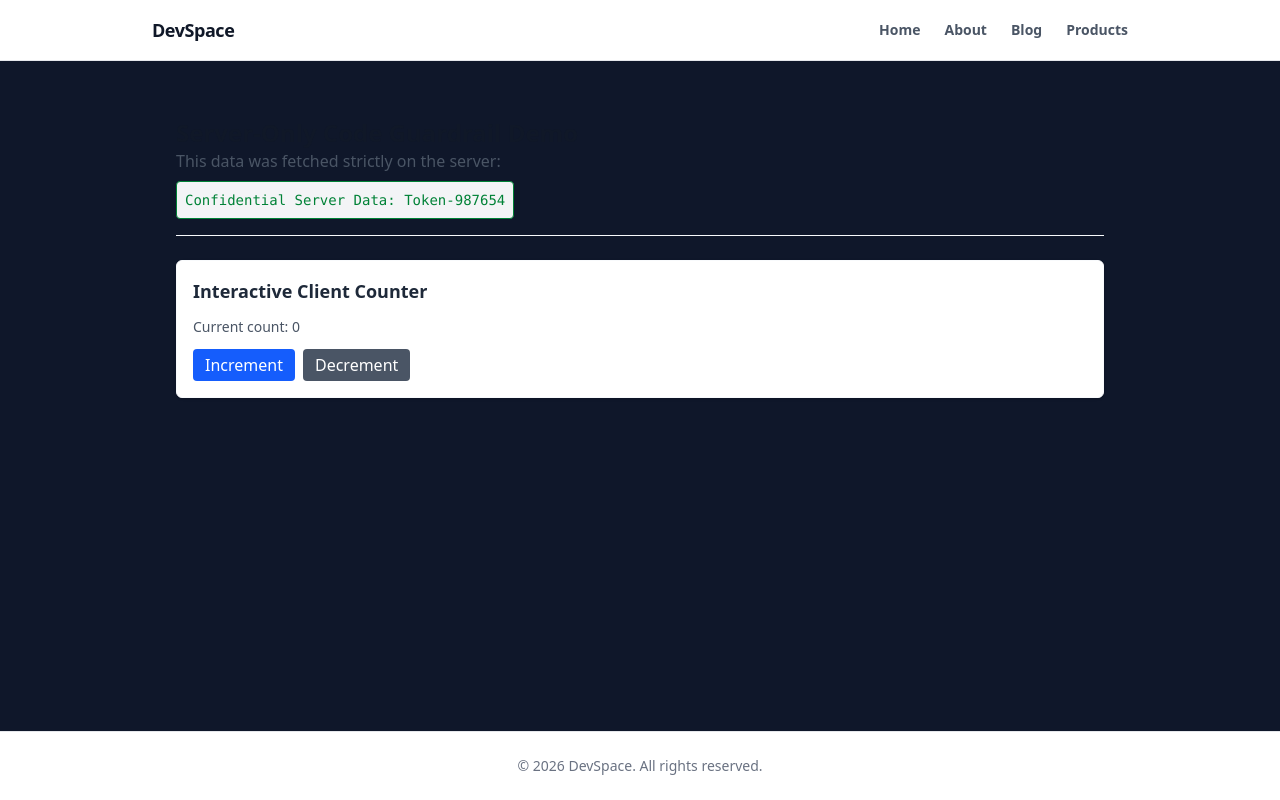
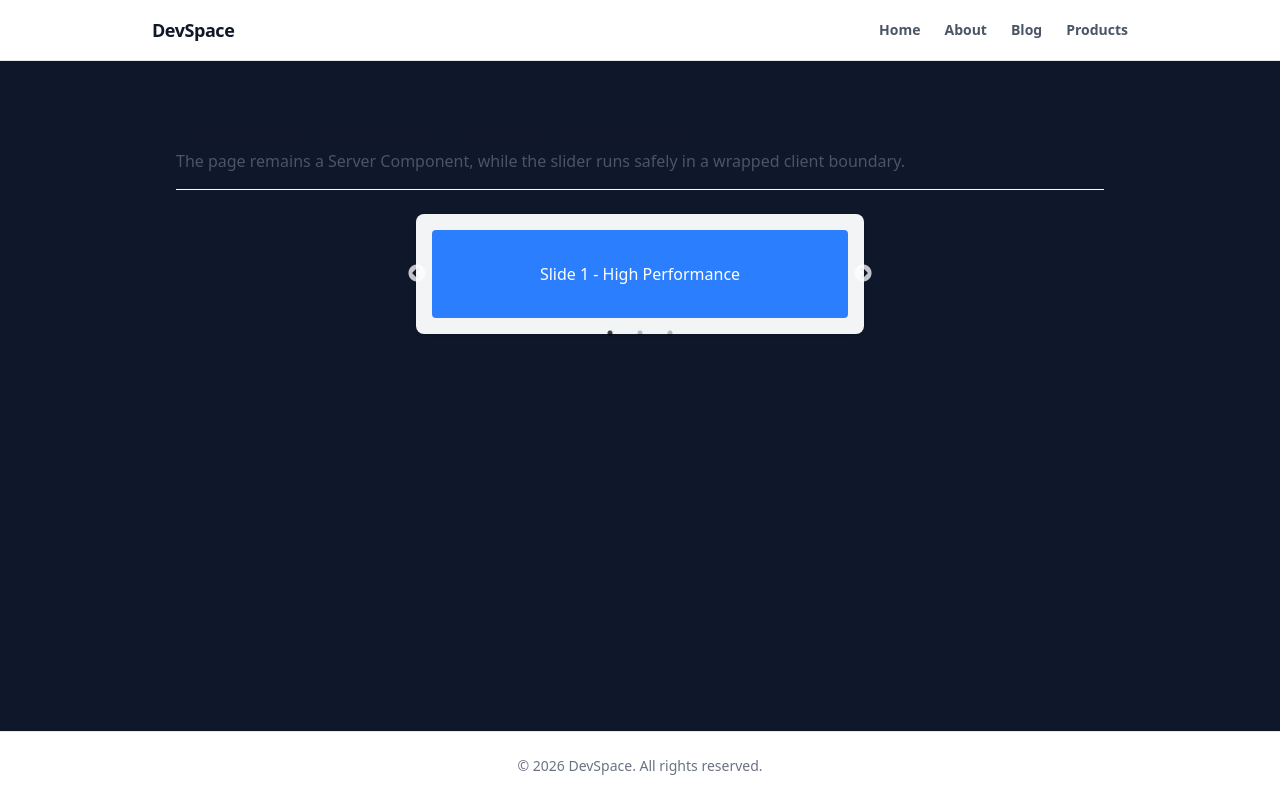
Before and after one commit to Nisarg-jain/next.js--mastery, a Next.js app: page /rendering-demo in a window 1280 px wide. Built offline with nearby package versions, Linux system fonts and the light colour scheme.

Commit message:
"feat: wrap third-party carousel component in client boundary to prevent hydration mismatch"

```diff
--- a/package.json
+++ b/package.json
@@ -9,10 +9,13 @@
     "lint": "eslint"
   },
   "dependencies": {
+    "@types/react-slick": "^0.23.13",
     "next": "16.3.1",
     "react": "19.2.8",
     "react-dom": "19.2.8",
-    "server-only": "^0.0.1"
+    "react-slick": "^0.31.0",
+    "server-only": "^0.0.1",
+    "slick-carousel": "^1.8.1"
   },
   "devDependencies": {
     "@tailwindcss/postcss": "^4",
--- /dev/null
+++ b/src/app/rendering-demo/image-slider.tsx
@@ -0,0 +1,46 @@
+"use client";
+
+import { useState, useEffect } from "react";
+import Slider from "react-slick";
+import "slick-carousel/slick/slick.css";
+import "slick-carousel/slick/slick-theme.css";
+
+export default function ImageSlider() {
+  const [mounted, setMounted] = useState(false);
+
+  useEffect(() => {
+    setMounted(true);
+  }, []);
+
+  if (!mounted) {
+    return (
+      <div className="max-w-md mx-auto p-8 bg-gray-100 rounded-lg text-center text-gray-400">
+        Loading slider...
+      </div>
+    );
+  }
+
+  const settings = {
+    dots: true,
+    infinite: true,
+    speed: 500,
+    slidesToShow: 1,
+    slidesToScroll: 1,
+  };
+
+  return (
+    <div className="max-w-md mx-auto p-4 bg-gray-100 rounded-lg shadow">
+      <Slider {...settings}>
+        <div className="p-8 text-center bg-blue-500 text-white rounded">
+          <h3>Slide 1 - High Performance</h3>
+        </div>
+        <div className="p-8 text-center bg-emerald-500 text-white rounded">
+          <h3>Slide 2 - App Router Ready</h3>
+        </div>
+        <div className="p-8 text-center bg-purple-500 text-white rounded">
+          <h3>Slide 3 - Server & Client Composed</h3>
+        </div>
+      </Slider>
+    </div>
+  );
+}
--- a/src/app/rendering-demo/page.tsx
+++ b/src/app/rendering-demo/page.tsx
@@ -1,24 +1,19 @@
-import { fetchServerData } from "./server-utils";
-import InteractiveCounter from "./interactive-counter";
+import ImageSlider from "./image-slider";
 
 export default function RenderingDemoPage() {
-  const secretData = fetchServerData();
-
   return (
     <div className="p-6 space-y-6">
       <div className="border-b pb-4">
         <h1 className="text-2xl font-bold text-gray-900">
-          Server-Only Code Guardrail Demo
+          Third-Party Packages in Server Components
         </h1>
         <p className="text-gray-600">
-          This data was fetched strictly on the server:
-        </p>
-        <p className="mt-2 font-mono text-sm bg-gray-100 p-2 rounded border inline-block text-green-700">
-          {secretData}
+          The page remains a Server Component, while the slider runs safely in a wrapped client boundary.
         </p>
       </div>
 
-      <InteractiveCounter initialCount={0} />
+      {/* The wrapped third-party component */}
+      <ImageSlider />
     </div>
   );
 }
```
Also changed, not shown: 1 other file (tests, documents, lock files or other folders).
